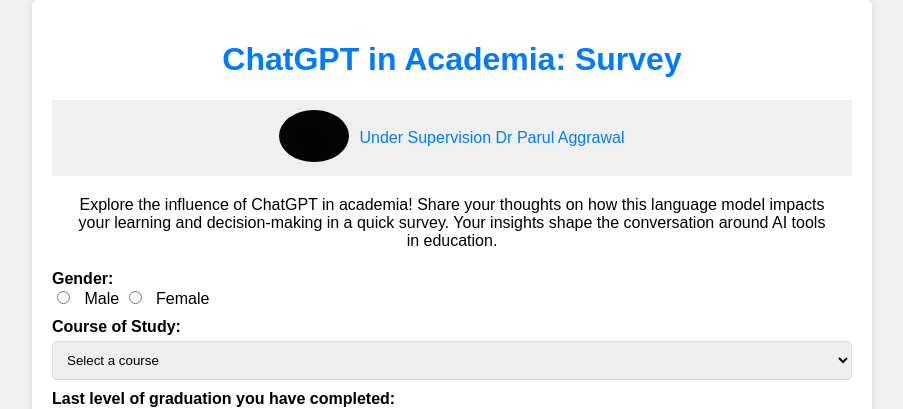
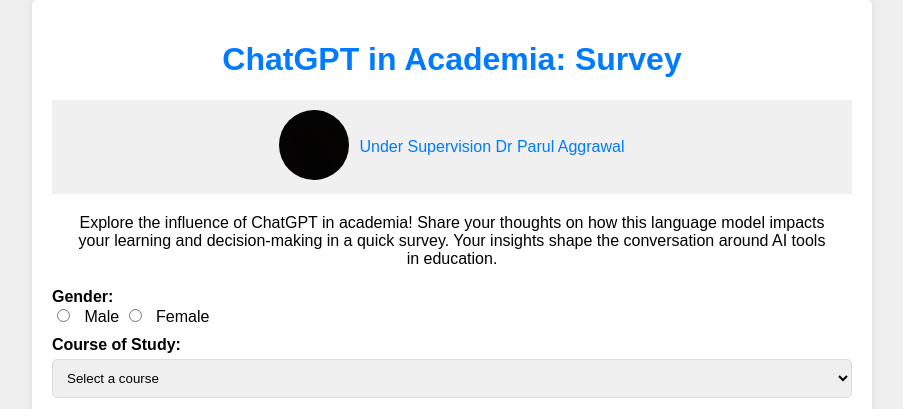
Before and after one commit to MohammadAnas5/surveyapi, a Flask app: page / in a window 1280 px wide. Shown: the top 409 px of the page, without its empty margins (188-1091 px from the left). Run offline with Flask 3, Linux system fonts and the light colour scheme.

Commit message:
Update hybrid.html

```diff
--- a/templates/hybrid.html
+++ b/templates/hybrid.html
@@ -75,7 +75,7 @@
 
         .profile-photo img {
             width: 70px; /* Adjust the width of the profile photo */
-            height: auto;
+            height: 70px;
             border-radius: 50%;
             margin-right: 10px;
         }
```
